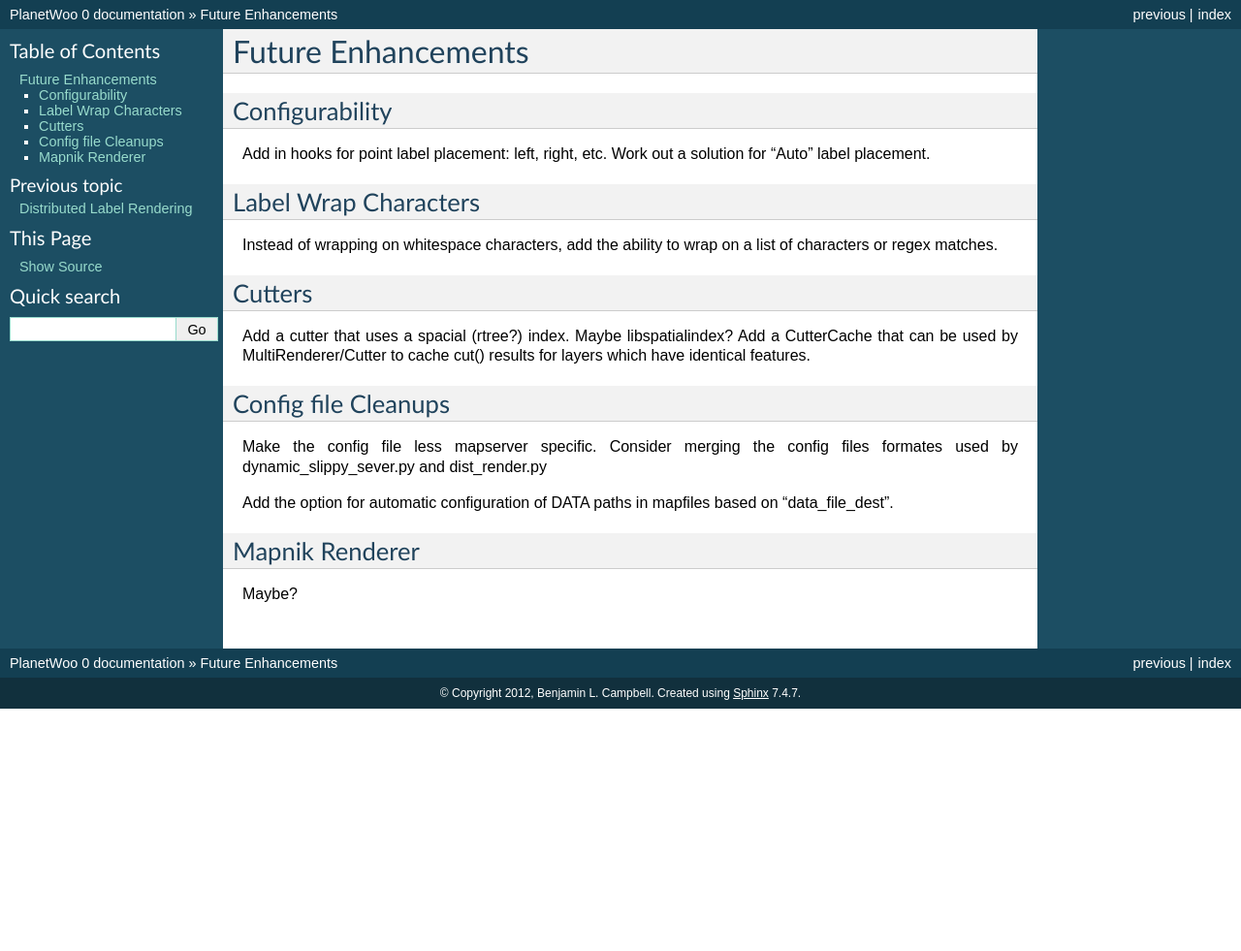
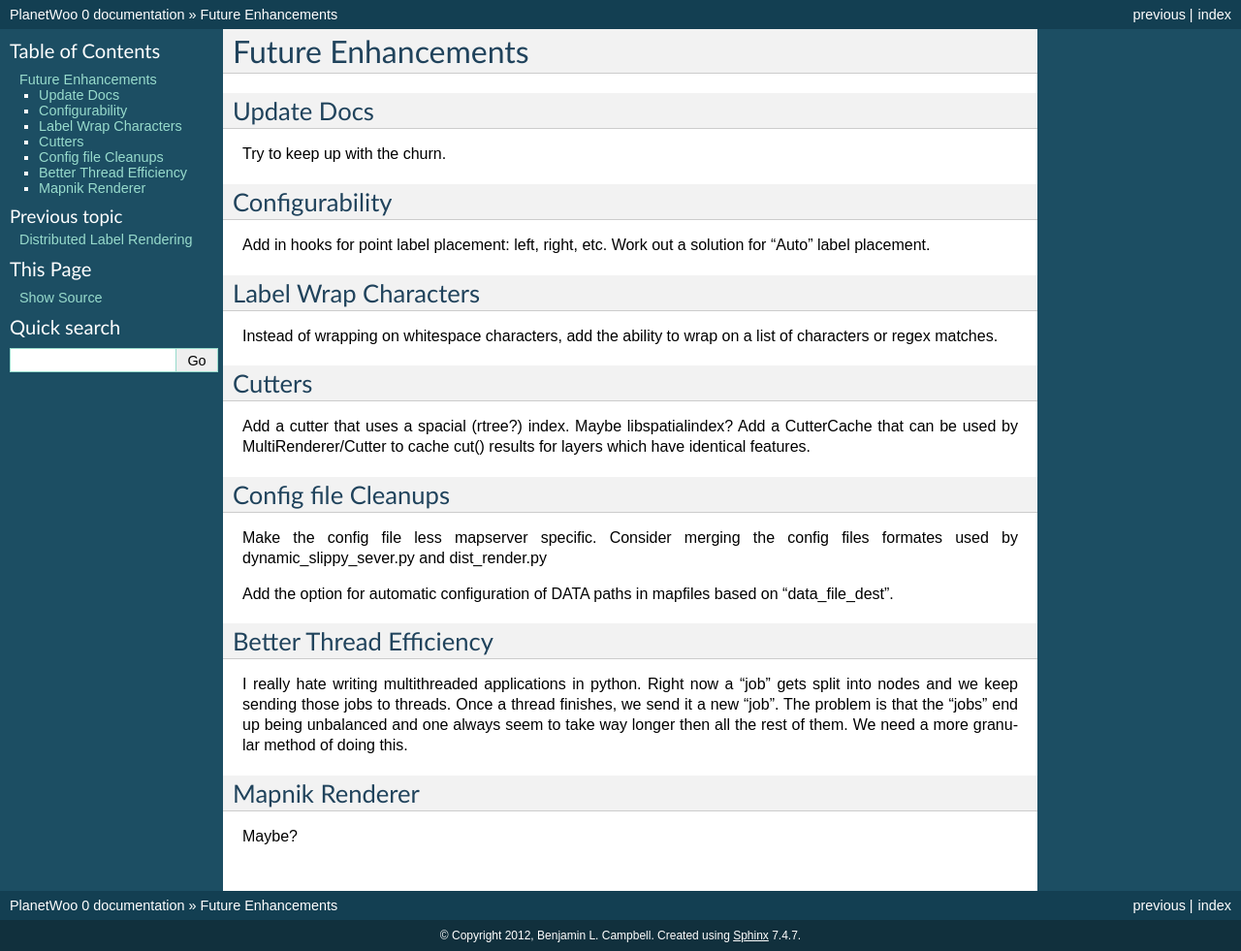
Before and after one commit to blc56/PlanetWoo, a Sphinx documentation site: the page built from docs/sphinx/source/future.rst, in a window 1280 px wide. Shown: the whole page at 97% size. Built offline with Sphinx 7.4.7, drawn with Linux system fonts in a browser that asks for light colours; formulas are drawn with MathJax 3; before the commit the page ends 900 px from its top, so only the background shows below that.

Commit message:
Add some notes about the future.

```diff
--- a/docs/sphinx/source/future.rst
+++ b/docs/sphinx/source/future.rst
@@ -1,5 +1,9 @@
 Future Enhancements
 =====================
+
+Update Docs
+------------
+Try to keep up with the churn.
 
 Configurability
 -----------------
@@ -22,6 +26,10 @@ Make the config file less mapserver specific. Consider merging the config files
 
 Add the option for automatic configuration of DATA paths in mapfiles based on "data_file_dest".
 
+Better Thread Efficiency
+------------------------
+I really hate writing multithreaded applications in python. Right now a "job" gets split into nodes and we keep sending those jobs to threads. Once a thread finishes, we send it a new "job". The problem is that the "jobs" end up being unbalanced and one always seem to take way longer then all the rest of them. We need a more granular method of doing this.
+
 Mapnik Renderer
 -----------------
 Maybe?
```
